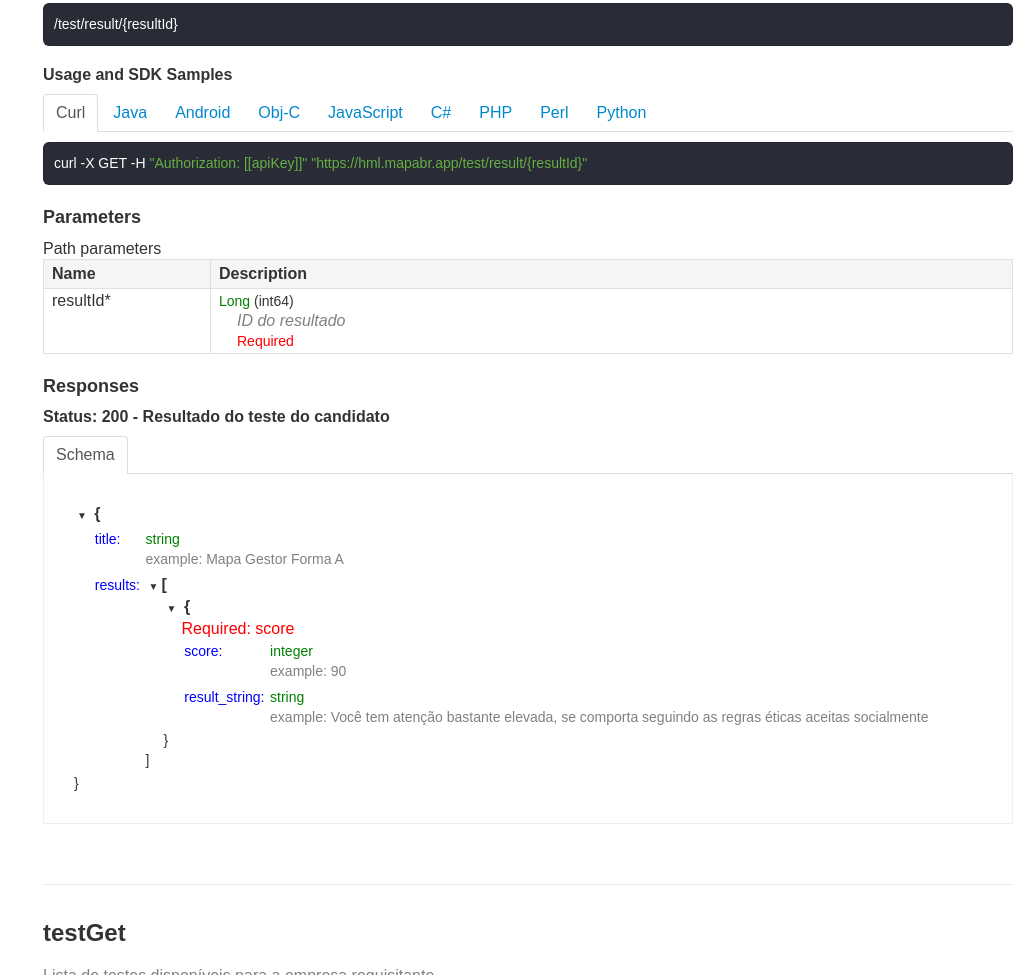
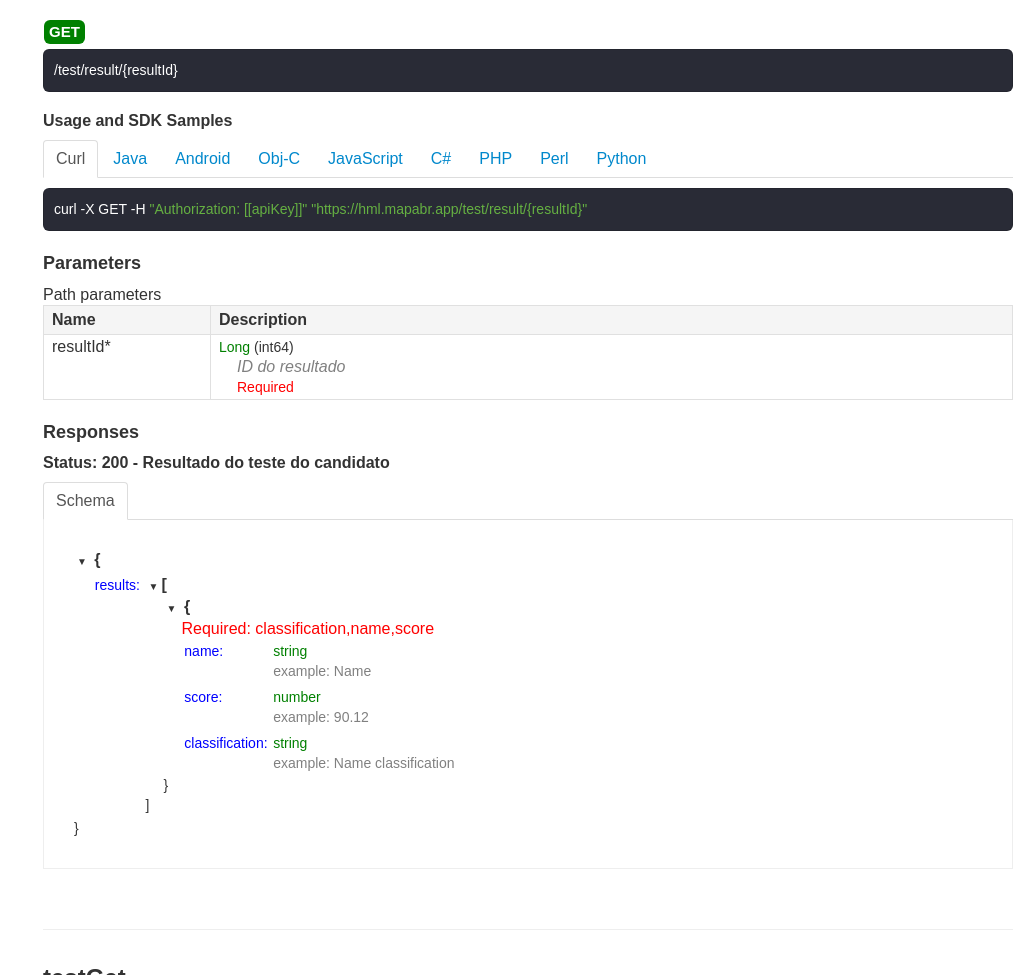
Before and after one commit to santFrwk/doc_mapa, a plain HTML site: page index.html in a window 1280 px wide. Shown: the part 1822-2797 px from the top of the page, without its empty margins (247-1280 px from the left). Drawn offline with Linux system fonts and the light colour scheme.

Commit message:
Updated index

```diff
--- a/index.html
+++ b/index.html
@@ -2,7 +2,7 @@
 <html>
 <head>
   <meta http-equiv="X-UA-Compatible" content="IE=edge" />
-  <title>API de teste Mapa Avaliações.</title>
+  <title>API de teste Mapa Avaliações</title>
   <meta name="viewport" content="width=device-width, initial-scale=1.0">
   <meta http-equiv="Content-Type" content="text/html; charset=UTF-8">
   <meta charset="UTF-8" />
@@ -698,7 +698,7 @@ margin-bottom: 20px;
     var defs = {}
         defs["BodyCandidateRegistration"] = {
   "type" : "object",
-  "required" : [ "callback_url", "document_id", "email", "name" ],
+  "required" : [ "callback_url", "document_id", "email", "name", "office_id" ],
   "properties" : {
     "name" : {
       "type" : "string",
@@ -716,6 +716,10 @@ margin-bottom: 20px;
       "type" : "string",
       "example" : "1"
     },
+    "office_id" : {
+      "type" : "string",
+      "example" : "1"
+    },
     "callback_url" : {
       "type" : "string",
       "example" : "https://mapaavaliacoes.com.br/"
@@ -727,7 +731,7 @@ margin-bottom: 20px;
   "properties" : {
     "test_result_id" : {
       "type" : "string",
-      "example" : "d290f1ee-6c54-4b01-90e6-d701748f0851"
+      "example" : "1"
     },
     "test_url" : {
       "type" : "string",
@@ -775,10 +779,6 @@ margin-bottom: 20px;
         defs["TestResult"] = {
   "type" : "object",
   "properties" : {
-    "title" : {
-      "type" : "string",
-      "example" : "Mapa Gestor Forma A"
-    },
     "results" : {
       "type" : "array",
       "items" : {
@@ -789,15 +789,19 @@ margin-bottom: 20px;
 };
         defs["TestResultItem"] = {
   "type" : "object",
-  "required" : [ "score" ],
+  "required" : [ "classification", "name", "score" ],
   "properties" : {
+    "name" : {
+      "type" : "string",
+      "example" : "Name"
+    },
     "score" : {
-      "type" : "integer",
-      "example" : 90
+      "type" : "number",
+      "example" : 90.12
     },
-    "result_string" : {
+    "classification" : {
       "type" : "string",
-      "example" : "Você tem atenção bastante elevada, se comporta seguindo as regras éticas aceitas socialmente"
+      "example" : "Name classification"
     }
   }
 };
```
